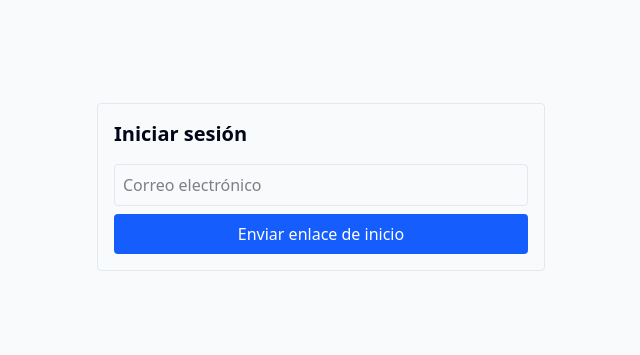
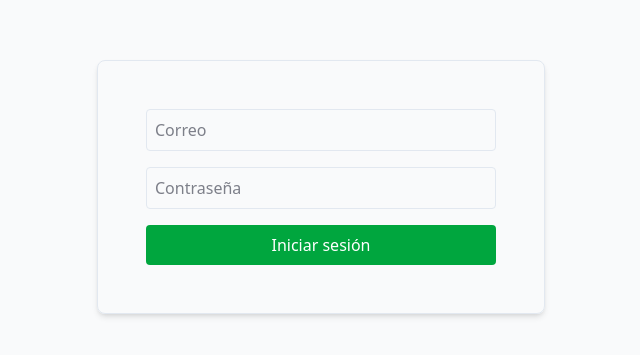
Before and after one commit to RudvanC/GymTrAIck, a Next.js app: page /auth/login in a window 1280 px wide. Shown: the part 213-568 px from the top of the page, without its empty margins (319-959 px from the left). Built offline with nearby package versions, Linux system fonts and the light colour scheme; no server answers.

Commit message:
feat: add Questionnaire page and enhance Login/Register forms with routing

```diff
--- a/src/components/forms/LoginForm.tsx
+++ b/src/components/forms/LoginForm.tsx
@@ -1,55 +1,90 @@
-// src/components/LoginForm.tsx
 "use client";
-
-import React, { useState } from "react";
-import { useAuth } from "@/hooks/useAuth";
+import { useState } from "react";
+import { useRouter } from "next/navigation";
+import { supabase } from "@/lib/supabase";
 
 export default function LoginForm() {
-  const { signIn } = useAuth();
+  const router = useRouter();
   const [email, setEmail] = useState("");
+  const [password, setPassword] = useState("");
+  const [error, setError] = useState("");
   const [loading, setLoading] = useState(false);
-  const [error, setError] = useState<string | null>(null);
-  const [message, setMessage] = useState<string | null>(null);
 
-  async function handleSubmit(e: React.FormEvent) {
+  const handleLogin = async (e: React.FormEvent) => {
     e.preventDefault();
+    setError("");
     setLoading(true);
-    setError(null);
-    setMessage(null);
+
+    const cleanEmail = email.trim().toLowerCase();
+    const cleanPassword = password.trim();
+
+    if (!cleanEmail || !cleanPassword) {
+      setError("Todos los campos son obligatorios.");
+      setLoading(false);
+      return;
+    }
 
     try {
-      await signIn(email, "password");
-      setMessage("Correo enviado, revisa tu bandeja de entrada 📩");
-    } catch (err: any) {
-      setError(err.message || "Error enviando correo");
-    } finally {
+      const { data, error: loginError } =
+        await supabase.auth.signInWithPassword({
+          email: cleanEmail,
+          password: cleanPassword,
+        });
+
+      if (loginError) {
+        console.error("Error en login:", loginError);
+        setError("Correo o contraseña incorrectos.");
         setLoading(false);
-    }
+        return;
       }
 
+      // ✅ Redirigir al dashboard si todo está bien
+      router.push("/dashboard");
+    } catch (err: any) {
+      console.error("Error inesperado:", err);
+      setError("Algo salió mal. Intenta de nuevo.");
+    }
+
+    setLoading(false);
+  };
+
   return (
+    <div className="flex flex-col items-center justify-center h-screen">
       <form
-      onSubmit={handleSubmit}
-      className="max-w-md mx-auto p-4 border rounded"
+        onSubmit={handleLogin}
+        className="space-y-4 max-w-md mx-auto border p-12 rounded-md shadow-md"
       >
-      <h2 className="text-xl font-bold mb-4">Iniciar sesión</h2>
         <input
           type="email"
-        placeholder="Correo electrónico"
+          placeholder="Correo"
           value={email}
           onChange={(e) => setEmail(e.target.value)}
           required
-        className="w-full p-2 mb-2 border rounded"
+          className="w-full p-2 border rounded"
         />
+        <input
+          type="password"
+          placeholder="Contraseña"
+          value={password}
+          onChange={(e) => setPassword(e.target.value)}
+          required
+          className="w-full p-2 border rounded"
+        />
+
         <button
           type="submit"
           disabled={loading}
-        className="w-full p-2 bg-blue-600 text-white rounded hover:bg-blue-700"
+          className={`w-full px-4 py-2 rounded ${
+            loading
+              ? "bg-gray-400"
+              : "bg-green-600 hover:bg-green-700 text-white"
+          }`}
         >
-        {loading ? "Enviando..." : "Enviar enlace de inicio"}
+          {loading ? "Iniciando sesión..." : "Iniciar sesión"}
         </button>
-      {error && <p className="mt-2 text-red-600">{error}</p>}
-      {message && <p className="mt-2 text-green-600">{message}</p>}
+
+        {error && <p className="text-red-500 text-center">{error}</p>}
       </form>
+    </div>
   );
 }
--- a/src/components/forms/QuestionnarieForm.tsx
+++ b/src/components/forms/QuestionnarieForm.tsx
@@ -14,8 +14,10 @@ import {
 import { Button } from "@/components/ui/button";
 import { insertUserAnswers } from "@/lib/userAnswers/insert";
 import { useAuth } from "@/hooks/useAuth";
+import { useRouter } from "next/navigation";
 
 export default function QuestionnarieForm() {
+  const router = useRouter();
   const { user } = useAuth();
   const [formData, setFormData] = useState({
     training_experience: "",
@@ -72,6 +74,7 @@ export default function QuestionnarieForm() {
     } finally {
       setLoading(false);
     }
+    router.push("/dashboard");
   }
 
   return (
--- a/src/components/forms/RegisterForm.tsx
+++ b/src/components/forms/RegisterForm.tsx
@@ -1,10 +1,11 @@
 "use client";
 import { useState } from "react";
-import { useRouter } from "next/navigation"; // 🚀 Hook de navegación
+import { useRouter } from "next/navigation";
 import { supabase } from "@/lib/supabase";
 
 export default function RegisterForm() {
-  const router = useRouter(); // 🧭 Redirección
+  const router = useRouter();
+
   const [email, setEmail] = useState("");
   const [password, setPassword] = useState("");
   const [username, setUsername] = useState("");
@@ -15,7 +16,7 @@ export default function RegisterForm() {
   const handleRegister = async (e: React.FormEvent) => {
     e.preventDefault();
     setError("");
-    setSuccess(false);
+    setLoading(true);
 
     const cleanEmail = email.trim().toLowerCase();
     const cleanPassword = password.trim();
@@ -48,28 +49,26 @@ export default function RegisterForm() {
 
       const user = data.user;
       if (user) {
+        // Insertar en la tabla profiles
         const { error: dbError } = await supabase
           .from("profiles")
-          .upsert({ id: user.id, username: cleanUsername });
-
+          .upsert({ id: user.id, username });
         if (dbError) {
-          console.error("Error insertando en profiles:", dbError);
-          setError("Error al guardar el nombre de usuario.");
+          setError("Registro falló al guardar el username");
           setLoading(false);
           return;
         }
 
-        setSuccess(true);
+        // Registro y guardado en profile OK, redirigimos al cuestionario
+        router.push("/questionnaire");
+      }
 
-        // 🧭 Redirigir al dashboard
-        router.push("/dashboard");
-      }
-    } catch (err: any) {
-      console.error("Error inesperado:", err);
-      setError("Algo salió mal. Intenta de nuevo.");
+      setLoading(false);
+    } catch (error) {
+      console.error("Error en el registro:", error);
+      setError("Error en el registro. Por favor, intenta nuevamente.");
+      setLoading(false);
     }
-
-    setLoading(false);
   };
 
   return (
```
Also changed, not shown: src/app/questionnaire/page.tsx (renamed from src/app/questionnarie/page.tsx). Lines whose indentation alone changed are shown as unchanged.
